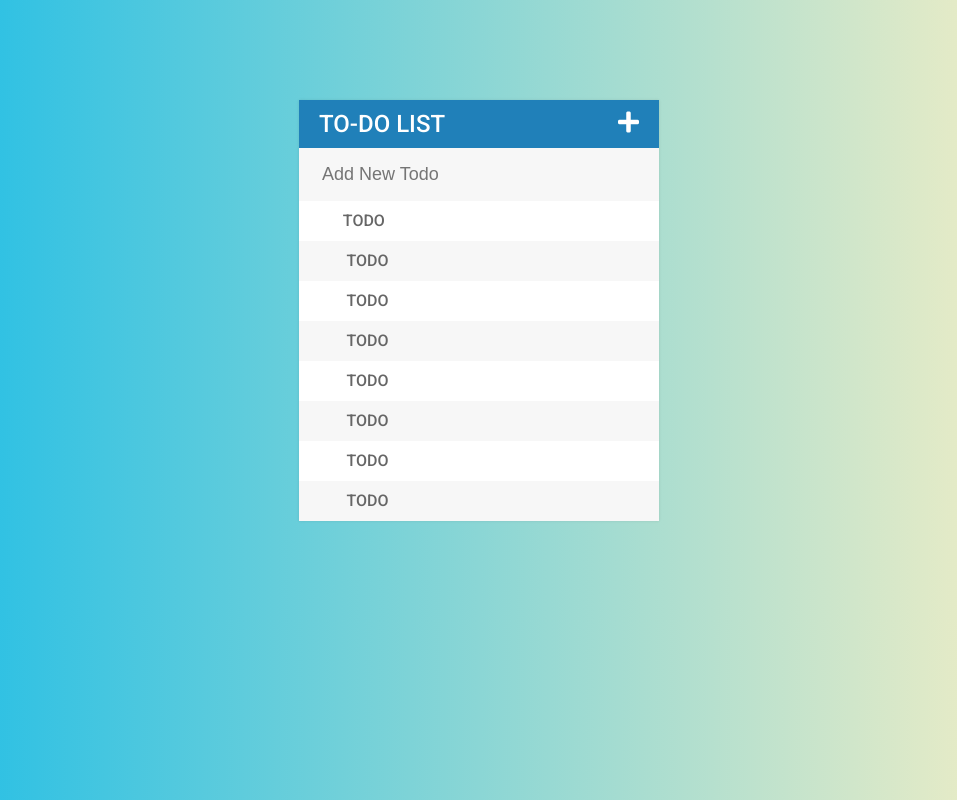
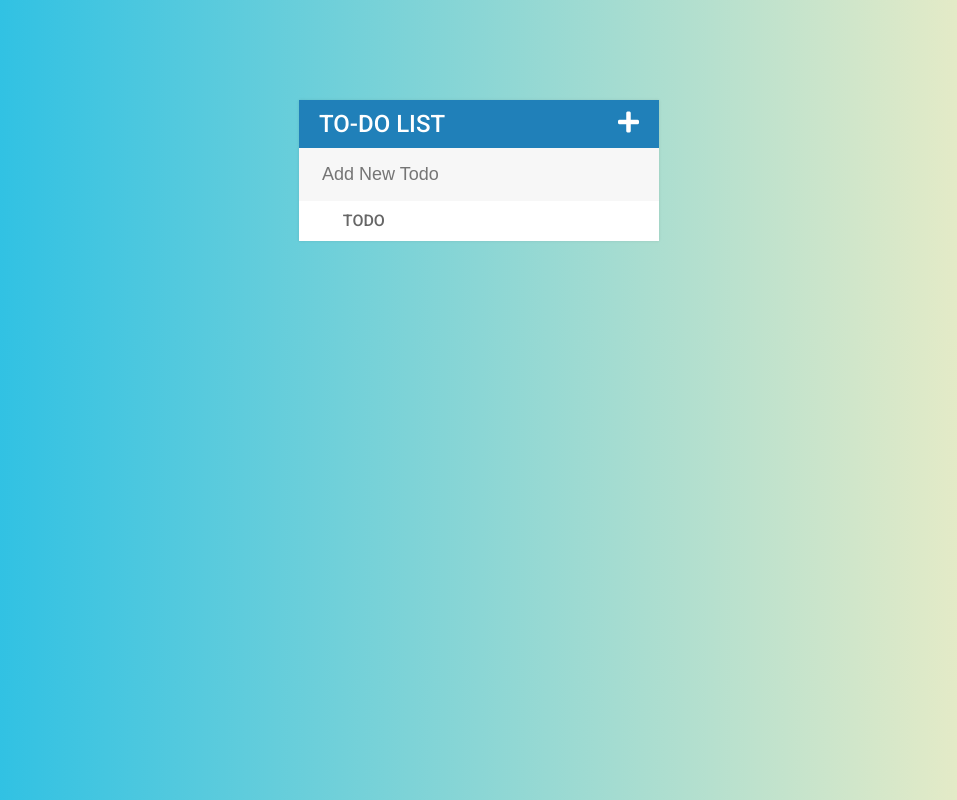
Before and after one commit to lakhanrochwani/TODO_APP, a plain HTML site: page index.html in a window 1280 px wide. Shown: the whole page, without its empty margins (161-1118 px from the left). Drawn offline with nearby package versions, Linux system fonts and the light colour scheme.

Commit message:
Update index.html

```diff
--- a/index.html
+++ b/index.html
@@ -14,13 +14,6 @@
       <input type="text" placeholder="Add New Todo">
       <ul>
         <li><span><i class="fa fa-trash"></i></span> &nbsp; &nbsp; &nbsp;TODO</li>
-        <li><span><i class="fa fa-trash"></i></span> &nbsp; &nbsp; &nbsp; TODO</li>
-        <li><span><i class="fa fa-trash"></i></span> &nbsp; &nbsp; &nbsp; TODO</li>
-        <li><span><i class="fa fa-trash"></i></span> &nbsp; &nbsp; &nbsp; TODO</li>
-        <li><span><i class="fa fa-trash"></i></span> &nbsp; &nbsp; &nbsp; TODO</li>
-        <li><span><i class="fa fa-trash"></i></span> &nbsp; &nbsp; &nbsp; TODO</li>
-        <li><span><i class="fa fa-trash"></i></span> &nbsp; &nbsp; &nbsp; TODO</li>
-        <li><span><i class="fa fa-trash"></i></span> &nbsp; &nbsp; &nbsp; TODO</li>
       </ul>
 
     </div>
```
